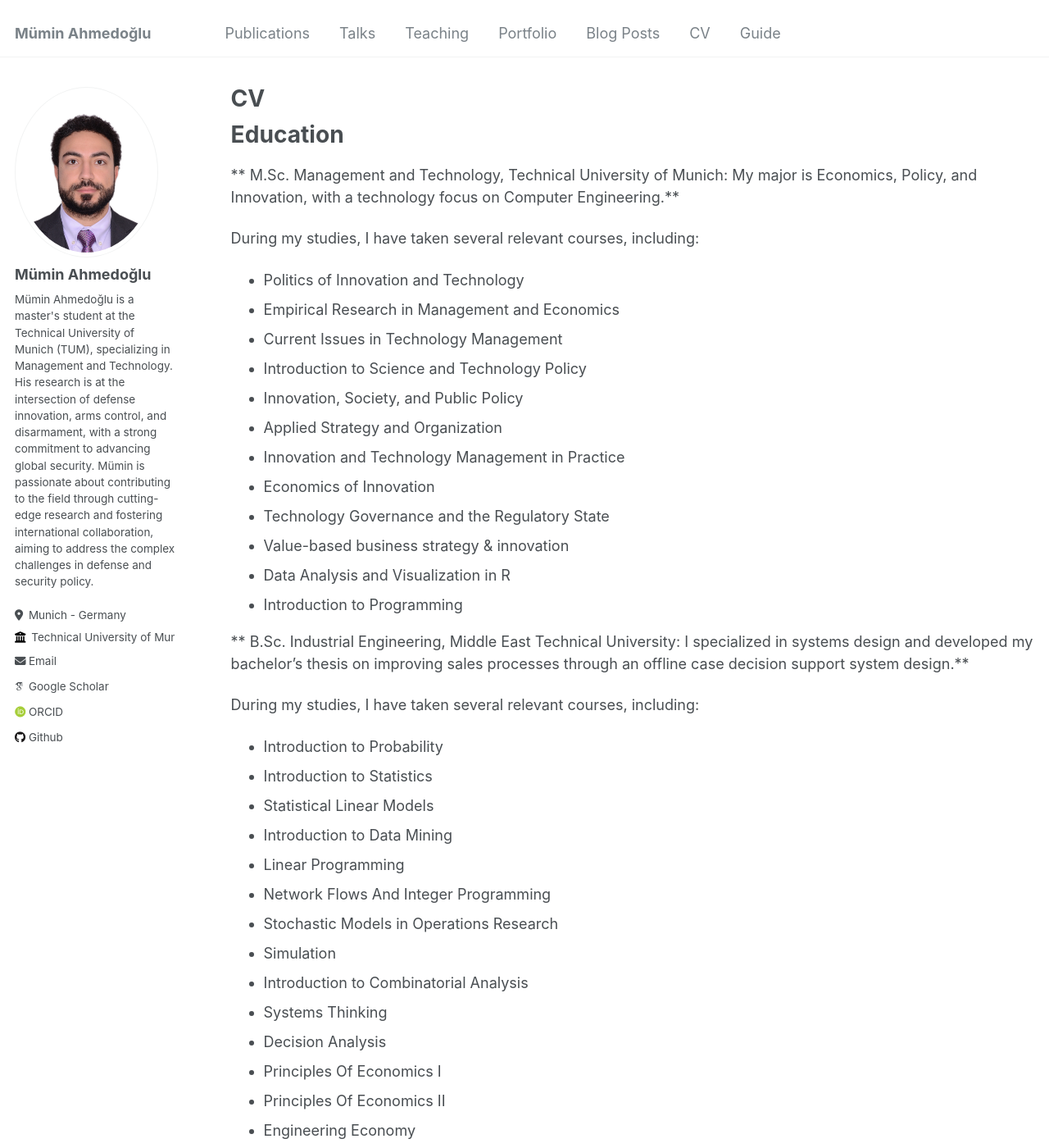
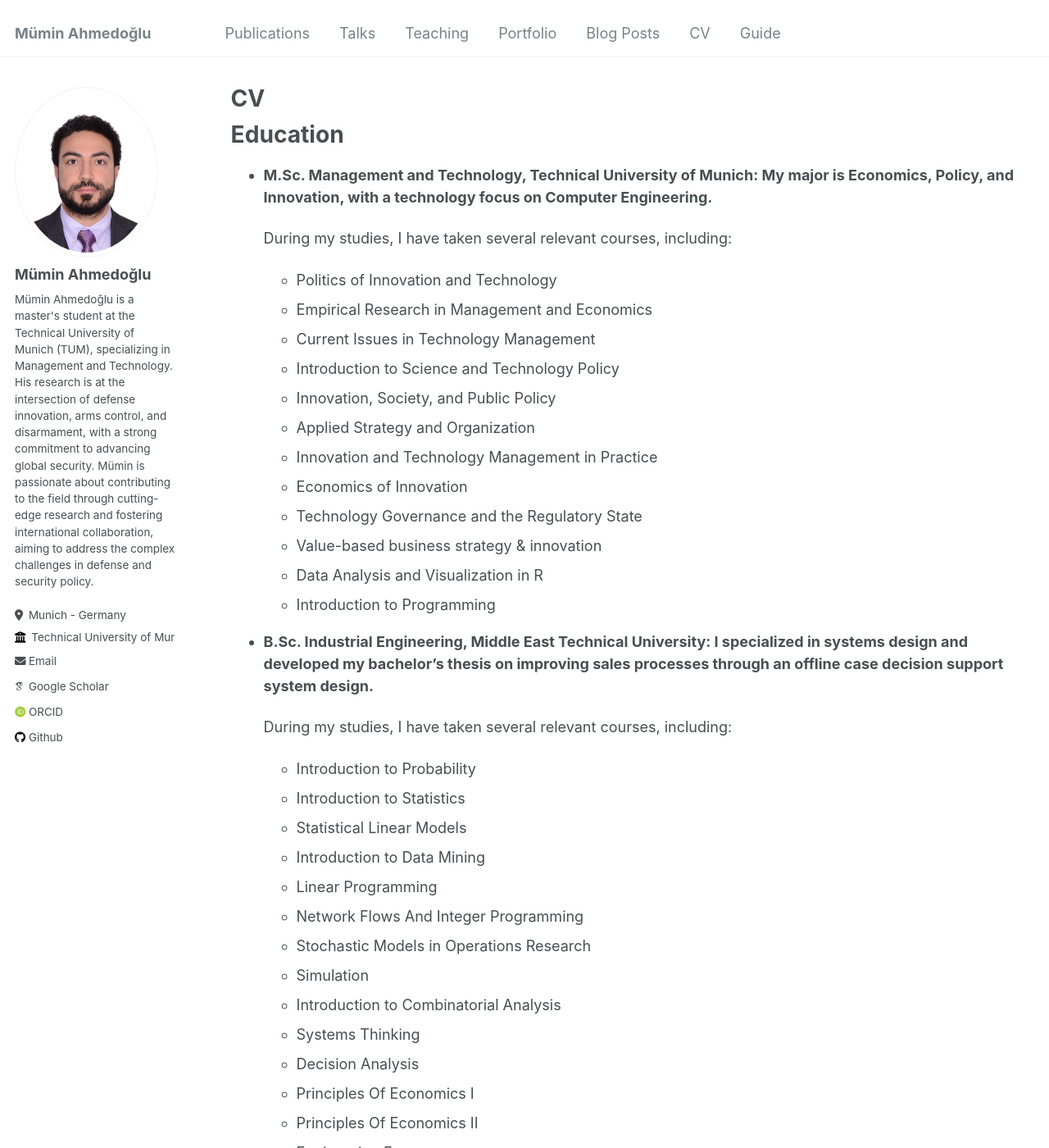
Before and after one commit to ahmedoglu/ahmedoglu.github.io, a Jekyll site: the page built from _pages/cv.md, in a window 1280 px wide and 1400 px high. Shown: the whole window at 82% size. Built offline with Jekyll 4.4.1, drawn with Linux system fonts in a browser that asks for light colours; some web fonts are replaced; some of the changed text lies outside the part shown.

Commit message:
Update cv.md

```diff
--- a/_pages/cv.md
+++ b/_pages/cv.md
@@ -11,7 +11,7 @@ redirect_from:
 
 Education
 ======
-** M.Sc. Management and Technology, Technical University of Munich: My major is Economics, Policy, and Innovation, with a technology focus on Computer Engineering.**
+- **M.Sc. Management and Technology, Technical University of Munich: My major is Economics, Policy, and Innovation, with a technology focus on Computer Engineering.**
 
 
   During my studies, I have taken several relevant courses, including:
@@ -30,7 +30,7 @@ Education
   - Introduction to Programming
 
 
-** B.Sc. Industrial Engineering, Middle East Technical University: I specialized in systems design and developed my bachelor’s thesis on improving sales processes through an offline case decision support system design.**
+- **B.Sc. Industrial Engineering, Middle East Technical University: I specialized in systems design and developed my bachelor’s thesis on improving sales processes through an offline case decision support system design.**
 
 
   During my studies, I have taken several relevant courses, including:
@@ -55,22 +55,22 @@ Education
 
 Work experience
 ======
-** STM - Ankara: Associate Project Manager (Project Engineer)**
+- **STM - Ankara: Associate Project Manager (Project Engineer)**
   - As a Project Engineer, I managed technical projects related to tactical mini UAV systems and R&D projects for defense and military use, including KARGU, BOYGA, ALPAGU, and TOGAN.
 
 
 
-** Siemens Advanta Solutions - Munich: Strategy, Digitalization & Sustainability Working Student**
+-v**Siemens Advanta Solutions - Munich: Strategy, Digitalization & Sustainability Working Student**
   - I worked as a Strategy, Digitalization, and Sustainability Working Student, collaborating on sustainability-driven strategic initiatives and supporting regional projects.
 
 
 
-** TUM School of Management - Munich: IT Management & Enterprise Processes Working Student**
+- **TUM School of Management - Munich: IT Management & Enterprise Processes Working Student**
   - As an IT Management and Enterprise Processes Working Student, I was involved in IT process design and integration, process optimization, and agile project management.
 
 
 
-** Allianz SE - Munich: Group IT Strategy & Management Working Student**
+- **Allianz SE - Munich: Group IT Strategy & Management Working Student**
   - I served as a Group IT Strategy and Management Working Student, managing the Enterprise Architecture Repository and leading CIO communications and IT transformation initiatives.
 
 
```
